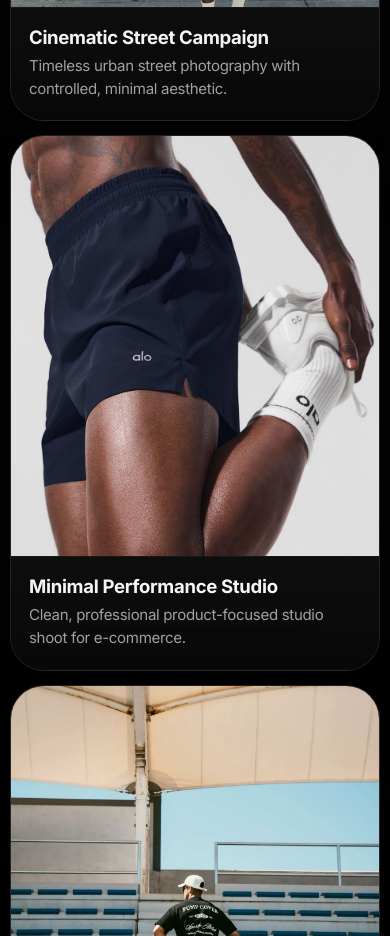
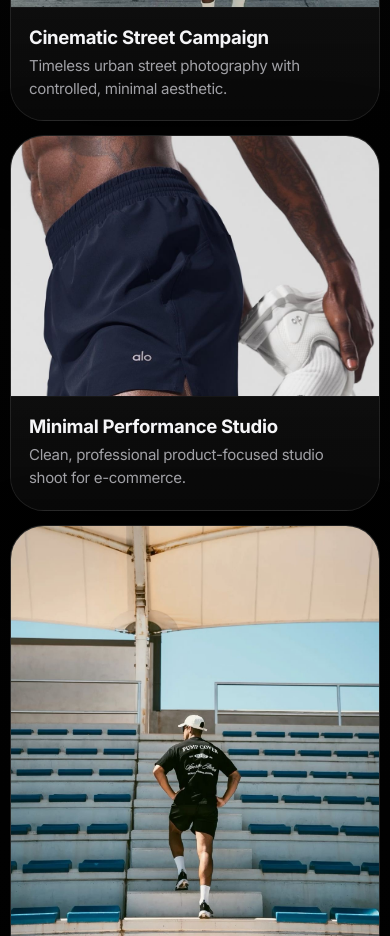
Before and after one commit to DanielSensual/Lottaquotesystem, a Next.js app: page / in a window 390 px wide. Shown: the part 3140-4076 px from the top of the page. Built offline with nearby package versions, Linux system fonts and the light colour scheme.

Commit message:
fix: wider crop (3:2) for studio image on mobile to show face

```diff
--- a/app/page.module.css
+++ b/app/page.module.css
@@ -579,6 +579,11 @@
     object-fit: cover;
   }
 
+  .galleryCardStudio img {
+    aspect-ratio: 3 / 2;
+    object-position: center top;
+  }
+
   .heroImage img {
     object-position: center 25%;
   }
```
